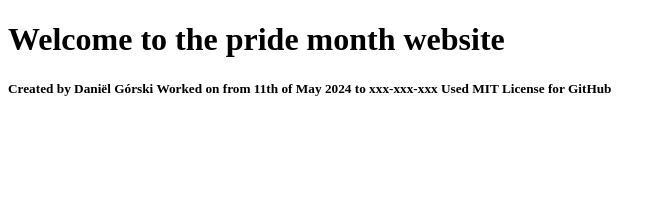
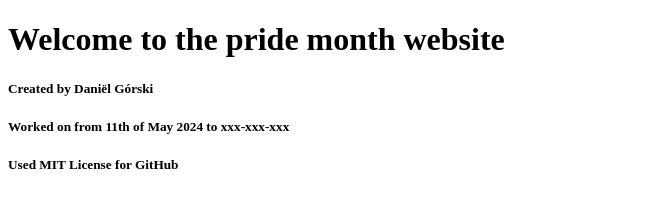
Before and after one commit to DjDango/PrideMonthWebsite, a plain HTML site: page index.html in a window 1280 px wide. Shown: the whole page, without its empty margins (0-666 px from the left). Drawn offline with Linux system fonts and the light colour scheme.

Commit message:
Update index.html

```diff
--- a/index.html
+++ b/index.html
@@ -8,7 +8,11 @@
   </title>
   <h5>
     Created by Daniël Górski
+  </h5>
+  <h5>
     Worked on from 11th of May 2024 to xxx-xxx-xxx
+  </h5>
+  <h5>
     Used MIT License for GitHub
   </h5>
 </html>
```
